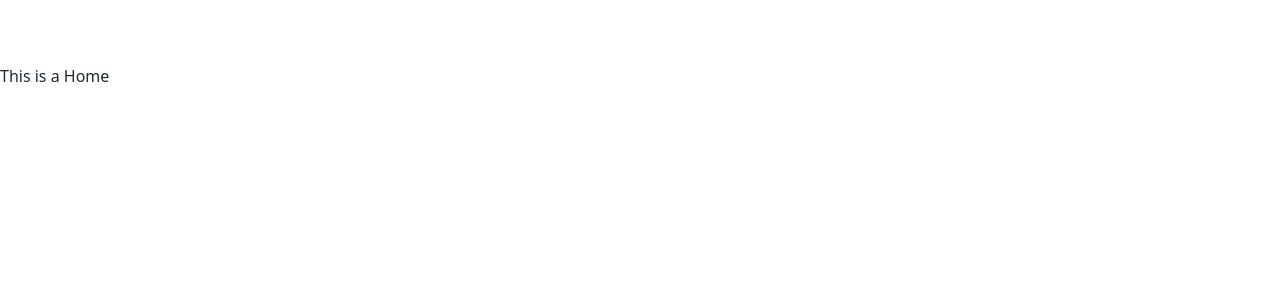
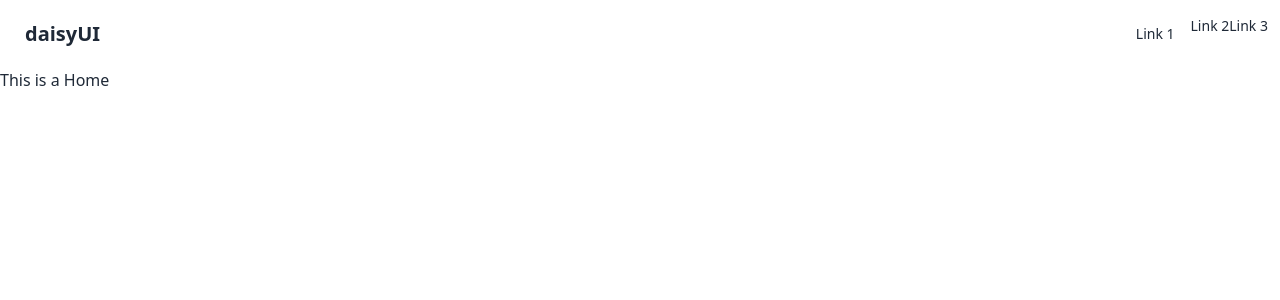
Before and after one commit to sajalbiswas1/my-portfolio, a React (Vite) app: page / in a window 1280 px wide. Shown: the top 300 px of the page. Built offline with nearby package versions, Linux system fonts and the light colour scheme.

Commit message:
navbar added

```diff
--- a/src/component/Shared/Navbar/Navbar.jsx
+++ b/src/component/Shared/Navbar/Navbar.jsx
@@ -1,8 +1,31 @@
+import { NavLink } from "react-router-dom";
 
 const Navbar = () => {
     return (
         <div className="navbar bg-base-100">
-
+            <div className="flex-1">
+                <a className="btn btn-ghost text-xl">daisyUI</a>
+            </div>
+            <div className="flex-none">
+                <ul className="menu menu-horizontal px-1">
+                    <div className="hidden md:block">
+                    <div className="flex">
+                    <NavLink><li><a>Link 1</a></li></NavLink>
+                    <NavLink><li><>Link 2</></li></NavLink>
+                    <NavLink><li><>Link 3</></li></NavLink>
+                    </div>
+                    </div>
+                    <li className="lg:hidden md:block">
+                        <div className="dropdown dropdown-bottom dropdown-end">
+                            <div tabIndex={0} role="button" className="">Click</div>
+                            <ul tabIndex={0} className="dropdown-content z-[1] menu p-2 shadow bg-base-100 rounded-box w-96">
+                                <li><a>Item 1 amar sonar bangla ami tomai valobasi</a></li>
+                                <li><a>Item 2</a></li>
+                            </ul>
+                        </div>
+                    </li>
+                </ul>
+            </div>
         </div>
     );
 };
```
